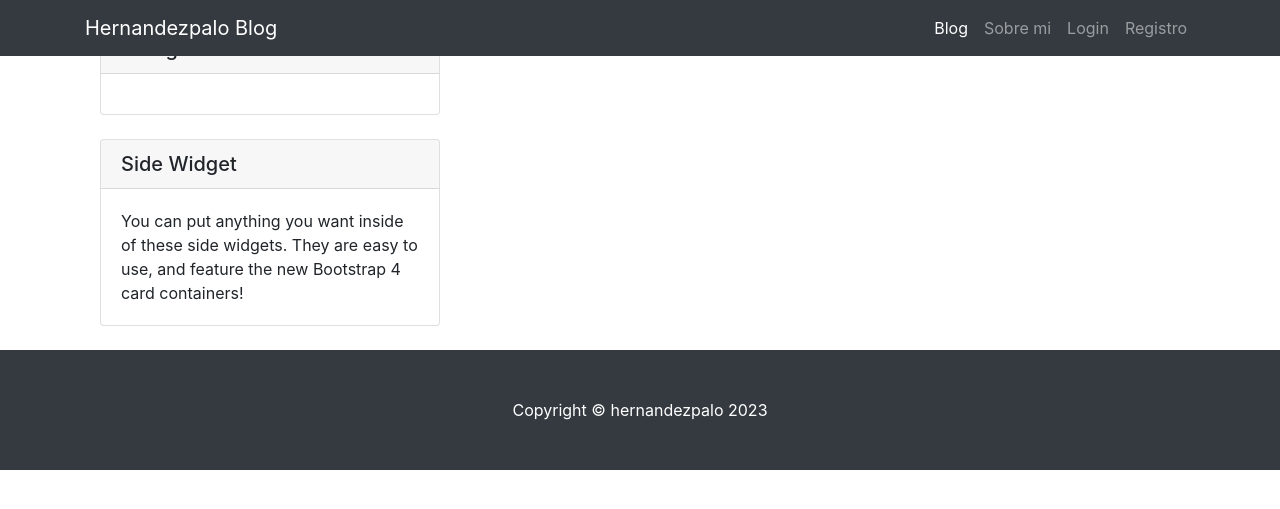
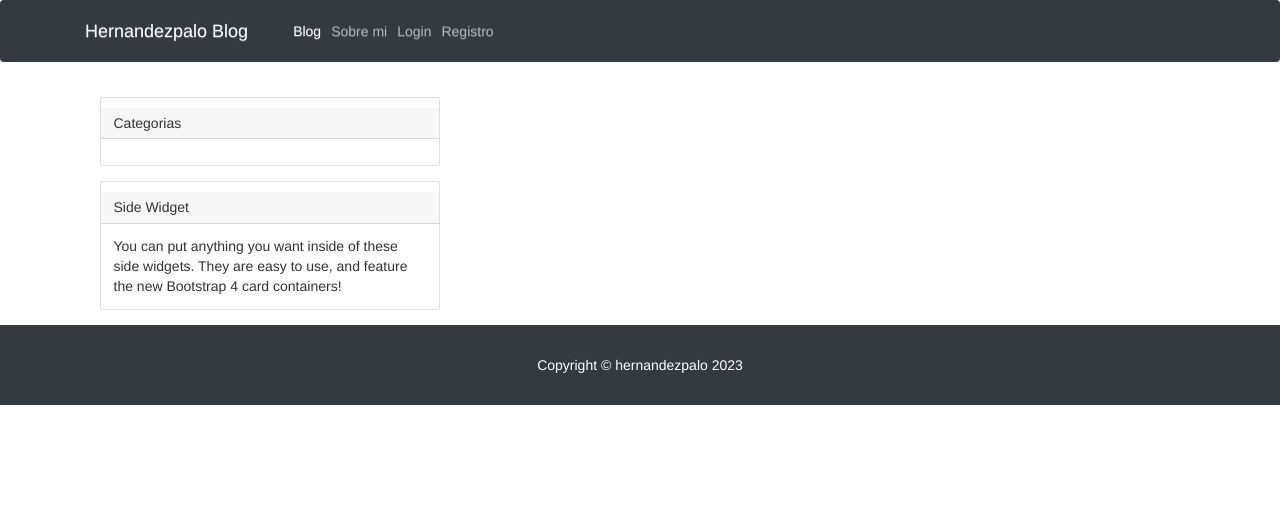
Before and after one commit to hernandezpalo83/Blog2, a Django app: template templates/base.html in a window 1280 px wide. Shown: the top 509 px of the page. Run offline with Django 5.2, Linux system fonts and the light colour scheme; the template is opened without the code that fills it, so the values that code supplies are empty; parts of the project's set-up code (start-up, migrations or seed data) failed here and were passed over; some libraries are stand-ins or nearby versions.

Commit message:
maquetado.

```diff
--- a/templates/base.html
+++ b/templates/base.html
@@ -9,6 +9,12 @@
       {% bootstrap_css %}
       {% load static %}
       <link rel="stylesheet" href="{% static 'css/blog-home.css' %}">
+      <link rel="stylesheet" href="//maxcdn.bootstrapcdn.com/bootstrap/3.2.0/css/bootstrap.min.css">
+      <link rel="stylesheet" href="//maxcdn.bootstrapcdn.com/bootstrap/3.2.0/css/bootstrap-theme.min.css">
+      <link href='"https://fonts.googleapis.com/css2?family=Comfortaa:wght@500&display=swap"' rel='stylesheet' type='text/css'>
+      <link href='https://fonts.googleapis.com/css2?family=Poppins:wght@300;500&display=swap' rel='stylesheet' type='text/css'>
+      <link href='//fonts.googleapis.com/css?family=Lobster&subset=latin,latin-ext' rel='stylesheet' type='text/css'>
+
    </head>
    <body>
       <!-- Navigation -->
--- a/templates/posts/index.html
+++ b/templates/posts/index.html
@@ -2,8 +2,7 @@
 {% block content %}
     <div class="row">
       <div class="col-md-8">
-
-        <h1 class="my-4">  </h1>
+        <h1 class="my-4">Ultimas Entradas </h1>
         {% for post in posts %}
         <div class="card mb-4">
           <img class="card-img-top" src="{{ post.image_header.url }}" alt="Card image cap">
```
